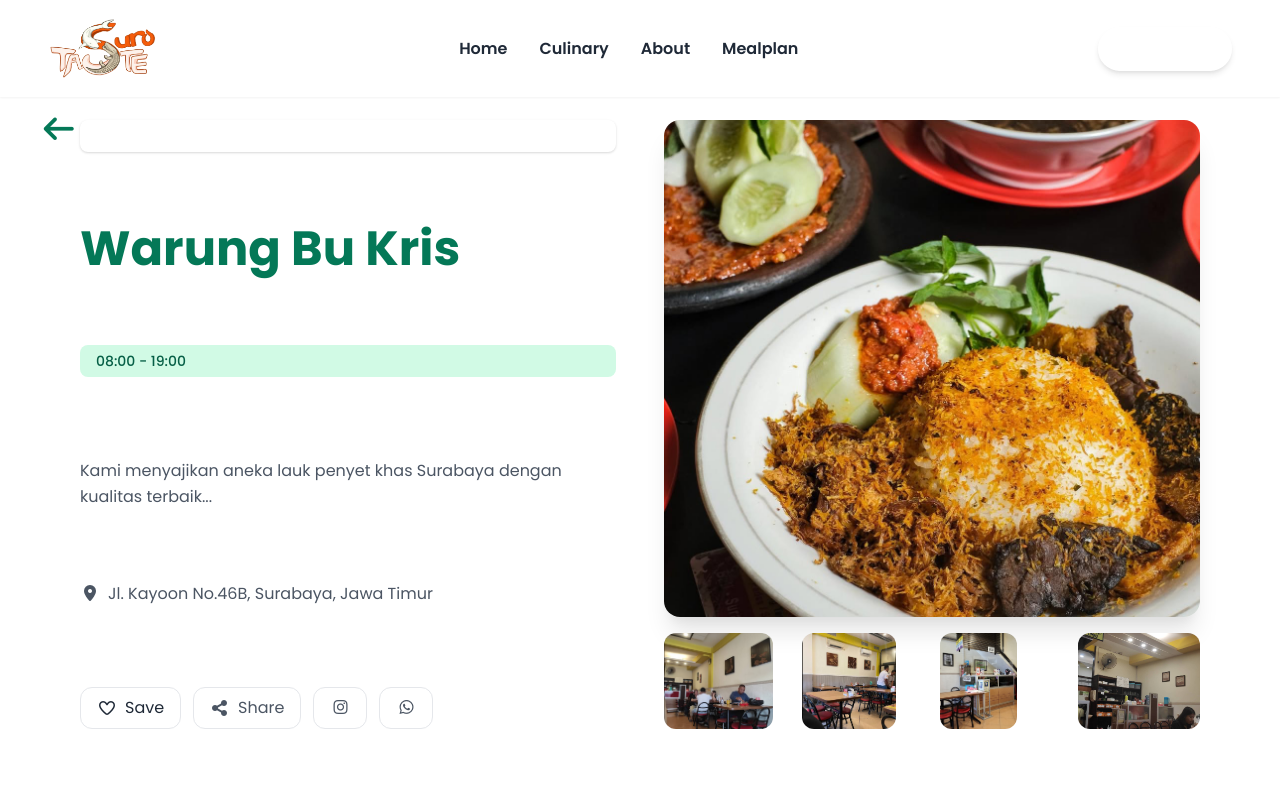
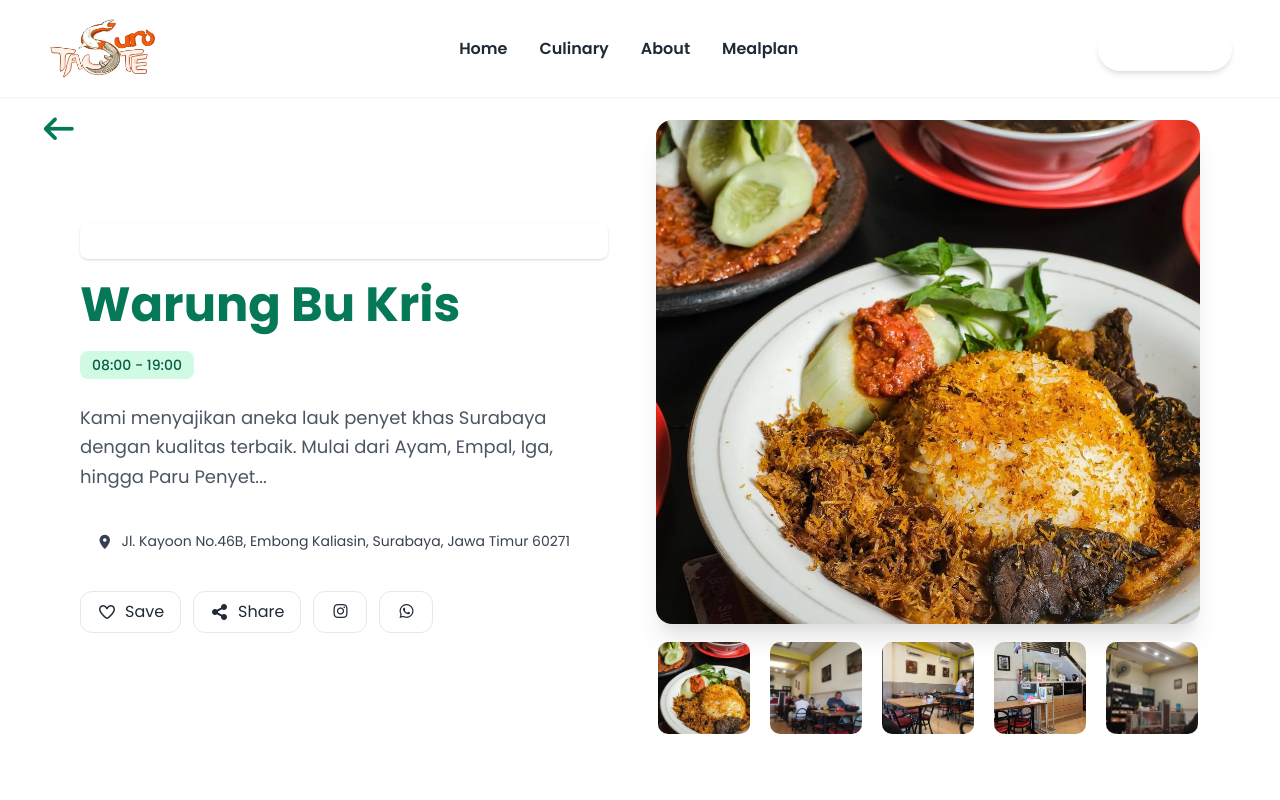
Before and after one commit to NairaJie/surotaste, a React (Vite) app in the folder Client/: page /detailRestaurant in a window 1280 px wide. Shown: the top 800 px of the page. Built offline with nearby package versions, Linux system fonts and the light colour scheme; a web font is replaced by a local one.

Commit message:
resultupload

```diff
--- a/Client/src/App.jsx
+++ b/Client/src/App.jsx
@@ -5,6 +5,7 @@
 import Culinary from "./pages/Culinary";
 import DetailFood from "./pages/DetailFood";
 import UploadPhoto from "./pages/UploadPhoto";
+import ResultUpload from "./pages/ResultUpload";
 import SignIn from "./pages/SignIn";
 import SignUp from "./pages/SignUp";
 import DetailRestaurant from "./pages/DetailRestaurant";
@@ -19,6 +20,7 @@
       <Route path="/signin" element={<SignIn />} />
       <Route path="/signup" element={<SignUp />} />
       <Route path="/uploadphoto" element={<UploadPhoto />} />
+      <Route path="/resultupload" element={<ResultUpload/>} />
       <Route path="/detailfood" element={<DetailFood />} />
       <Route path="/detailRestaurant" element={<DetailRestaurant />} />
     </Routes>
--- a/Client/src/pages/Detailrestaurant.jsx
+++ b/Client/src/pages/Detailrestaurant.jsx
@@ -27,6 +27,7 @@
 
     const [modalOpen, setModalOpen] = useState(false);
     const [selected, setSelected] = useState(null);
+    const [selectedHero, setSelectedHero] = useState(null);
 
     const menuItems = [
         { img: penyet, title: "Nasi Ayam Goreng", price: "Rp28,000" },
@@ -92,52 +93,76 @@
             <section className="px-12 lg:px-20 py-20 mt-10">
                 <div className="flex flex-col lg:flex-row gap-12 min-h-[500px]">
 
-                    {/* LEFT */}
-                    <div className="w-full lg:w-1/2 flex flex-col justify-between">
-                        <span className="bg-[var(--orange)] text-white px-3 py-1 rounded-lg w-fit font-semibold shadow">
+                    {/* LEFT SIDE */}
+                    <div className="w-full lg:w-1/2 flex flex-col justify-center">
+
+                        <span className="bg-[var(--orange)] text-white px-4 py-1 rounded-lg w-fit font-semibold shadow text-lg">
                             ★ 4.4
                         </span>
 
-                        <h1 className="text-5xl font-bold text-green-700 mt-4">Warung Bu Kris</h1>
+                        <h1 className="text-5xl font-bold text-green-700 mt-4 leading-tight">
+                            Warung Bu Kris
+                        </h1>
 
-                        <span className="bg-green-100 text-green-800 px-4 py-1.5 rounded-lg text-sm font-medium mt-4">
-                            08:00 - 19:00
-                        </span>
+                        <div className="inline-block">
+                            <span className="inline-flex w-auto bg-green-100 text-green-800 px-3 py-1 rounded-lg text-sm font-medium mt-4">
+                                08:00 - 19:00
+                            </span>
+                        </div>
 
-                        <p className="text-gray-600 mt-6 leading-relaxed">
-                            Kami menyajikan aneka lauk penyet khas Surabaya dengan kualitas terbaik...
+                        <p className="text-gray-600 mt-6 text-lg leading-relaxed max-w-xl">
+                            Kami menyajikan aneka lauk penyet khas Surabaya dengan kualitas terbaik.
+                            Mulai dari Ayam, Empal, Iga, hingga Paru Penyet...
                         </p>
 
-                        <p className="text-gray-600 mt-4">
-                            <i className="fa-solid fa-location-dot text-[var(--orange)] mr-2"></i>
-                            Jl. Kayoon No.46B, Surabaya, Jawa Timur
+                        <p className="text-gray-700 mt-6 bg-[#FAF8F5] p-4 rounded-xl text-sm flex items-start gap-2 w-fit">
+                            <i className="fa-solid fa-location-dot text-[var(--orange)] mt-1"></i>
+                            Jl. Kayoon No.46B, Embong Kaliasin, Surabaya, Jawa Timur 60271
                         </p>
 
+                        {/* Action Buttons */}
                         <div className="flex gap-3 mt-6 flex-wrap">
                             <button className="px-4 py-2 border rounded-xl flex items-center gap-2">
                                 <i className="fa-regular fa-heart" /> Save
                             </button>
-                            <button className="px-4 py-2 border rounded-xl flex items-center gap-2 text-gray-600">
+                            <button className="px-4 py-2 border rounded-xl flex items-center gap-2">
                                 <i className="fa-solid fa-share-nodes" /> Share
                             </button>
-                            <button className="px-4 py-2 border rounded-xl text-gray-600">
-                                <i className="fab fa-instagram"></i>
+                            <button className="px-4 py-2 border rounded-xl">
+                                <i className="fab fa-instagram" />
                             </button>
-                            <button className="px-4 py-2 border rounded-xl text-gray-600">
-                                <i className="fab fa-whatsapp"></i>
+                            <button className="px-4 py-2 border rounded-xl">
+                                <i className="fab fa-whatsapp" />
                             </button>
                         </div>
                     </div>
 
+
                     {/* RIGHT */}
-                    <div className="w-full lg:w-1/2">
-                        <div className="rounded-2xl shadow-xl overflow-hidden">
-                            <img src={bukrisHero} className="w-full h-[350px] object-cover" />
+                    <div className="w-full lg:w-1/2 flex flex-col items-center">
+
+                        {/* FOTO UTAMA */}
+                        <div className="w-[420px] h-[420px] rounded-2xl shadow-xl overflow-hidden">
+                            <img
+                                src={selectedHero ?? bukrisHero}
+                                className="w-full h-full object-cover"
+                            />
                         </div>
 
-                        <div className="grid grid-cols-4 gap-4 mt-4">
-                            {[area1, area2, area3, area4].map((img, i) => (
-                                <img key={i} src={img} className="h-24 rounded-xl object-cover" />
+                        {/* THUMBNAILS */}
+                        <div className="flex gap-4 mt-4">
+                            {[bukrisHero, area1, area2, area3, area4].map((img, i) => (
+                                <div
+                                    key={i}
+                                    onClick={() => setSelectedHero(img)}
+                                    className={`w-24 h-24 rounded-xl overflow-hidden cursor-pointer border-2 transition
+                    ${selectedHero === img ? "border-green-700" : "border-transparent"}`}
+                                >
+                                    <img
+                                        src={img}
+                                        className="w-full h-full object-cover"
+                                    />
+                                </div>
                             ))}
                         </div>
                     </div>
@@ -169,7 +194,7 @@
             </section>
 
             {/* REVIEWS */}
-            <section className="px-12 py-12 bg-[#FBF8F5]">
+            <section className="px-12 py-12">
                 <h2 className="text-2xl font-bold text-center text-green-700 mb-8">Our Review</h2>
 
                 <div className="grid grid-cols-1 md:grid-cols-3 gap-8">
@@ -214,39 +239,53 @@
                     onClick={() => setModalOpen(false)}
                 >
                     <div
-                        className="bg-white rounded-2xl p-8 w-[90%] max-w-2xl"
+                        className="bg-white rounded-2xl shadow-xl p-8 w-[92%] max-w-3xl relative"
                         onClick={(e) => e.stopPropagation()}
                     >
                         <button
                             onClick={() => setModalOpen(false)}
-                            className="absolute top-4 right-6 text-2xl text-gray-600 hover:text-black"
+                            className="absolute top-4 right-6 text-3xl text-gray-500 hover:text-black"
                         >
                             <i className="fa-solid fa-xmark"></i>
                         </button>
 
-                        <div className="flex gap-6">
-                            <img
-                                src={selected.img}
-                                className="w-40 h-40 object-cover rounded-xl"
-                            />
+                        <div className="flex gap-8">
+                            {/* Image */}
+                            <div className="w-48 h-48 rounded-xl overflow-hidden">
+                                <img
+                                    src={selected.img}
+                                    className="w-full h-full object-cover"
+                                />
+                            </div>
 
+                            {/* Detail */}
                             <div className="flex-1">
-                                <h3 className="text-2xl font-semibold text-green-700">
+                                <h3 className="text-3xl font-bold text-green-700">
                                     {selected.title}
                                 </h3>
 
-                                <p className="text-[var(--orange)] font-bold text-xl mt-2">
+                                <p className="text-[var(--orange)] font-bold text-xl mt-3">
                                     {selected.price}
                                 </p>
 
-                                <p className="text-gray-600 text-sm mt-4">
-                                    Deskripsi makanan bisa ditambahkan disini...
+                                <div className="mt-4 flex gap-3">
+                                    <span className="px-4 py-1 bg-green-100 text-green-700 rounded-xl text-sm">
+                                        Aneka Lontong
+                                    </span>
+                                    <span className="px-4 py-1 bg-orange-100 text-orange-700 rounded-xl text-sm">
+                                        Gurih
+                                    </span>
+                                </div>
+
+                                <p className="text-gray-600 mt-4 leading-relaxed">
+                                    Nasi ayam goreng khas bu kris dengan sambal bawang pedas...
                                 </p>
                             </div>
                         </div>
                     </div>
                 </div>
             )}
+
 
             {/* FOOTER (JANGAN DIUBAH) */}
             <footer className="text-gray-200 text-center py-10 bg-[var(--green-dark)] mt-10">
--- /dev/null
+++ b/Client/src/pages/ResultUpload.jsx
@@ -0,0 +1,82 @@
+import React from "react";
+import { Link, useNavigate } from "react-router-dom";
+import logo from "../assets/logo.png";
+import rujakCingur from "../assets/foods/cingur-genteng.jpg";
+
+export default function ResultUpload() {
+  const navigate = useNavigate();
+
+  return (
+    <div className="antialiased text-gray-800 bg-white">
+      {/* NAVBAR */}
+      <nav className="fixed top-0 left-0 w-full bg-white/90 backdrop-blur-md shadow-sm z-50">
+        <div className="max-w-7xl mx-auto flex items-center justify-between px-12 py-4">
+          <img src={logo} alt="Logo" className="w-28 h-auto object-contain" />
+
+          <ul className="hidden md:flex items-center space-x-8 font-semibold text-[var(--green-700)]">
+            <li><Link to="/" className="hover:text-[var(--orange)] transition">Home</Link></li>
+            <li><Link to="/culinary" className="hover:text-[var(--orange)] transition">Culinary</Link></li>
+            <li><Link to="/about" className="hover:text-[var(--orange)] transition">About</Link></li>
+            <li><Link to="/mealplan" className="hover:text-[var(--orange)] transition">Mealplan</Link></li>
+          </ul>
+
+          <Link to="/SignIn">
+            <button className="bg-[var(--green-700)] text-white px-10 py-2.5 rounded-full font-semibold hover:bg-[#1f5a32] transition-all shadow-md hover:scale-[1.03]">
+              Sign In
+            </button>
+          </Link>
+        </div>
+      </nav>
+
+      {/* TITLE SECTION */}
+      <div className="pt-36 text-center">
+        <h1 className="text-4xl font-extrabold text-green-800">
+          Kenali rasa suroboyo
+        </h1>
+        <p className="text-gray-600 mt-2 text-lg">
+          Kami menemukan makanan berikut berdasarkan foto yang Anda unggah
+        </p>
+      </div>
+
+      {/* BACK BUTTON */}
+      <button
+        onClick={() => navigate(-1)}
+        className="absolute top-28 left-10 text-green-700 text-3xl hover:text-green-900 transition"
+      >
+        <i className="fa-solid fa-arrow-left"></i>
+      </button>
+
+      {/* CONTENT */}
+      <div className="pt-12 pb-20 flex justify-center">
+        <div className="bg-[#f8f5ee] p-8 rounded-[30px] shadow-sm max-w-xl text-center">
+
+          {/* Gambar */}
+          <img
+            src={rujakCingur}
+            alt="Rujak Cingur"
+            className="w-96 h-96 rounded-3xl object-cover"
+          />
+
+          {/* Judul */}
+          <h2 className="text-4xl font-bold text-green-800 mt-6">
+            Rujak Cingur
+          </h2>
+        </div>
+      </div>
+
+      {/* FOOTER */}
+      <footer className="text-gray-200 text-center py-10 bg-[var(--green-dark)] mt-10">
+        <ul className="flex justify-center space-x-10 mb-8 text-gray-300 text-lg">
+          {["Home", "Culinary", "About", "Mealplan"].map((item) => (
+            <li key={item}>
+              <a href="#" className="hover:text-white transition">{item}</a>
+            </li>
+          ))}
+        </ul>
+        <img src={logo} alt="Logo" className="w-36 mx-auto mb-4" />
+        <p className="text-sm text-gray-300">© 2025 | SuroTaste. All rights reserved.</p>
+      </footer>
+
+    </div>
+  );
+}
```
Also changed, not shown: Client/src/pages/UploadPhoto.jsx (+8 -13 lines).
